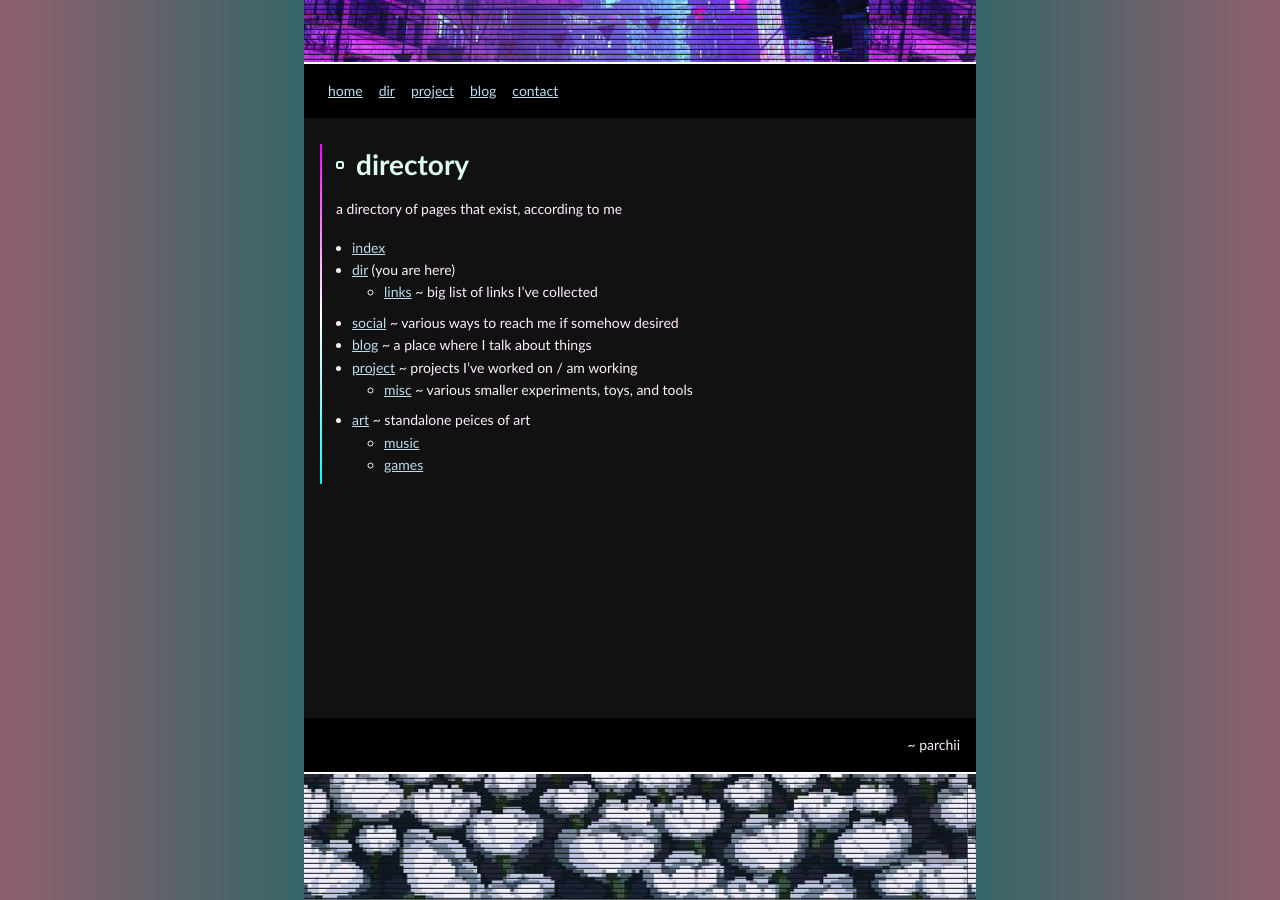
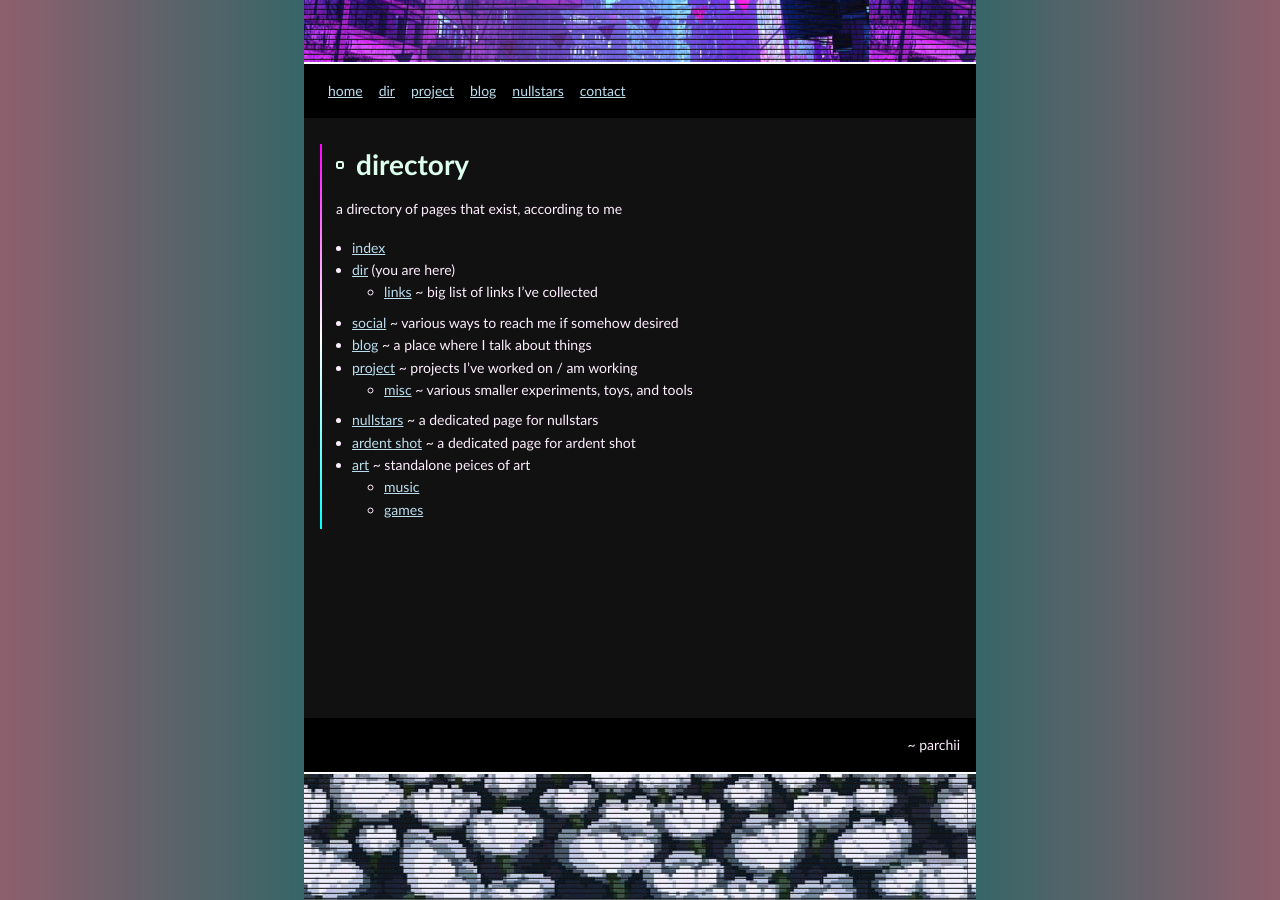
Before and after one commit to Wainggan/parchii, a Jekyll site: the page built from dir.md, in a window 1280 px wide. Built offline with Jekyll 4.4.1, drawn with Linux system fonts in a browser that asks for light colours.

Commit message:
add links here and there

```diff
--- a/_data/links.yml
+++ b/_data/links.yml
@@ -10,6 +10,9 @@
 -
   name: blog
   link: /blog
+
+- name: nullstars
+  link: /nullstars
 -
   name: contact
   link: /social
--- a/dir.md
+++ b/dir.md
@@ -18,6 +18,10 @@ a directory of pages that exist, according to me
 ~ projects I've worked on / am working
 	- [misc](project/misc)
 	~ various smaller experiments, toys, and tools
+- [nullstars](/nullstars/)
+~ a dedicated page for nullstars
+- [ardent shot](/ardency/)
+~ a dedicated page for ardent shot
 - [art](art)
 ~ standalone peices of art
 	- [music](art/music)
```
